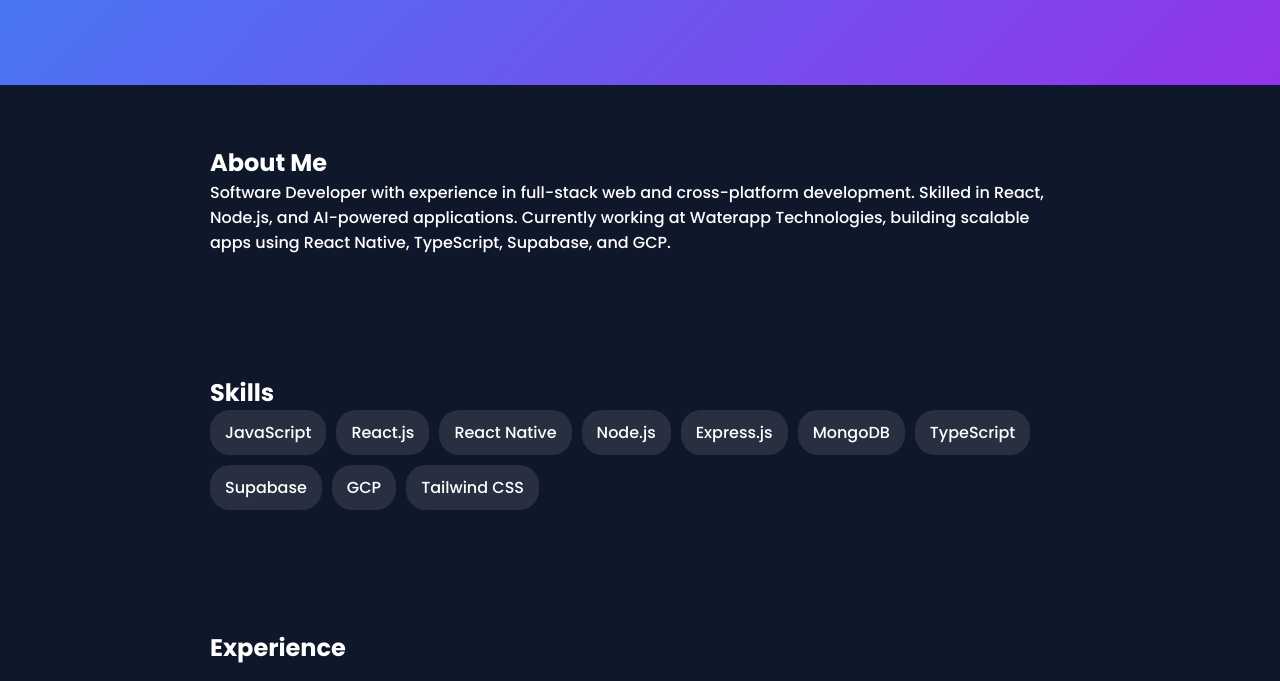
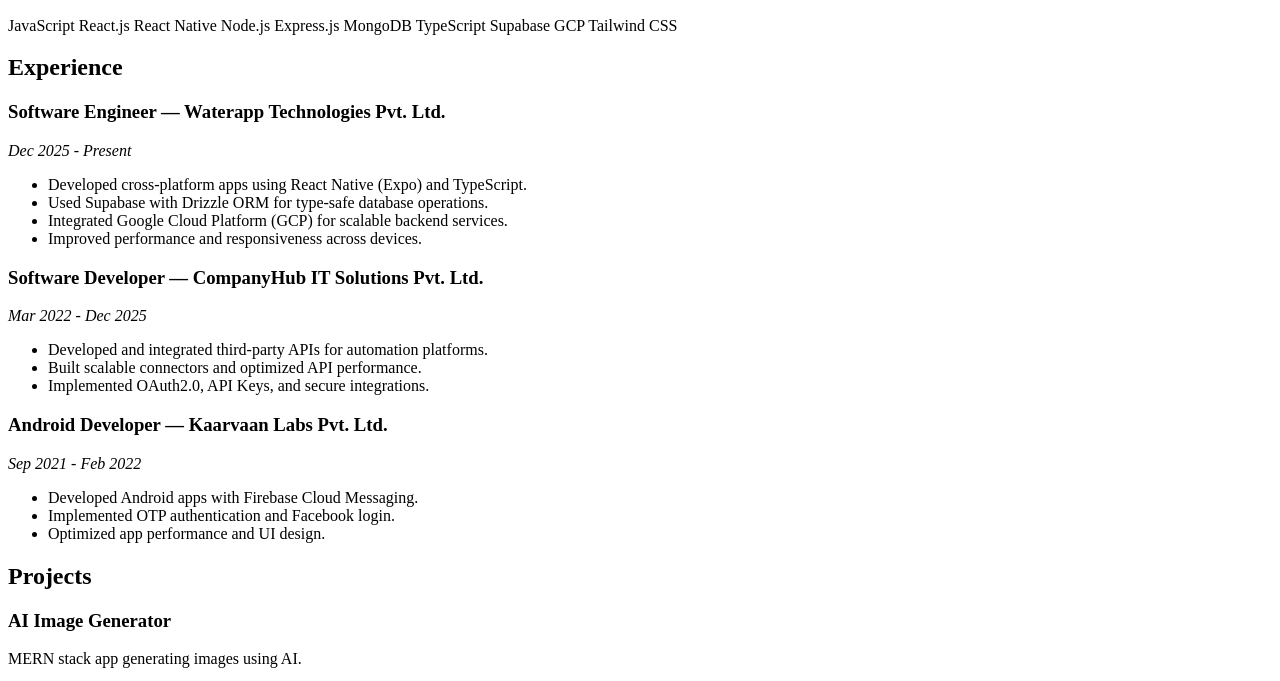
Before and after one commit to HarshalY6/harshal-portfolio, a plain HTML site: page index.html in a window 1280 px wide. Shown: the part 252-933 px from the top of the page. Drawn offline with Linux system fonts and the light colour scheme.

Commit message:
Remove all styles from style.css
Removed all existing styles from style.css, including global styles, navbar, hero section, skills, cards, lists, fade animations, and footer.

```diff
--- a/style.css
+++ b/style.css
@@ -1,16 +1,3 @@
-* {
-  margin: 0;
-  padding: 0;
-  box-sizing: border-box;
-  font-family: 'Poppins', sans-serif;
-}
-
-body {
-  background: #0f172a;
-  color: #fff;
-}
-
-/* Navbar */
 nav {
   display: flex;
   justify-content: space-between;
@@ -31,97 +18,3 @@ nav a {
   color: white;
   text-decoration: none;
 }
-
-/* Hero */
-.hero {
-  text-align: center;
-  padding: 120px 20px;
-  background: linear-gradient(135deg, #3b82f6, #9333ea);
-}
-
-.hero h1 {
-  font-size: 3rem;
-}
-
-.btn {
-  display: inline-block;
-  margin-top: 20px;
-  padding: 10px 25px;
-  background: white;
-  color: black;
-  border-radius: 25px;
-  text-decoration: none;
-  transition: 0.3s;
-}
-
-.btn:hover {
-  transform: scale(1.1);
-}
-
-/* Sections */
-section {
-  padding: 60px 20px;
-  max-width: 900px;
-  margin: auto;
-}
-
-/* Skills */
-.skills {
-  display: flex;
-  flex-wrap: wrap;
-  gap: 10px;
-}
-
-.skills span {
-  padding: 10px 15px;
-  background: rgba(255,255,255,0.1);
-  border-radius: 20px;
-  transition: 0.3s;
-}
-
-.skills span:hover {
-  background: #3b82f6;
-}
-
-/* Cards */
-.card {
-  background: rgba(255,255,255,0.05);
-  padding: 20px;
-  margin-top: 20px;
-  border-radius: 15px;
-  backdrop-filter: blur(10px);
-  transition: 0.3s;
-}
-
-.card:hover {
-  transform: translateY(-10px);
-}
-
-/* Lists */
-.card ul {
-  margin-top: 10px;
-  padding-left: 20px;
-}
-
-.card li {
-  margin-bottom: 8px;
-  line-height: 1.5;
-}
-
-/* Fade Animation */
-.fade-in {
-  opacity: 0;
-  transform: translateY(20px);
-  transition: 1s;
-}
-
-.fade-in.show {
-  opacity: 1;
-  transform: translateY(0);
-}
-
-footer {
-  text-align: center;
-  padding: 20px;
-  background: #020617;
-}
```
